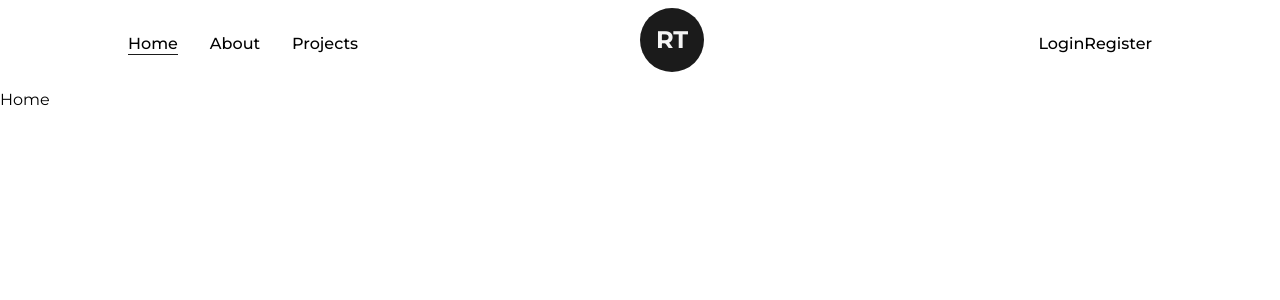
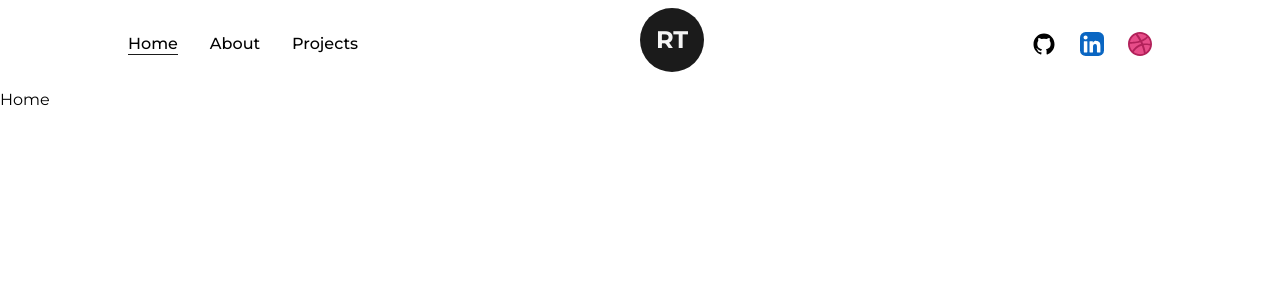
Before and after one commit to RAVINTEJA/portfolio, a Next.js app: page / in a window 1280 px wide. Shown: the top 300 px of the page. Built offline with nearby package versions, Linux system fonts and the light colour scheme.

Commit message:
Included required Icons in Navbar with linkes to social media

```diff
--- a/src/components/Navbar.jsx
+++ b/src/components/Navbar.jsx
@@ -1,6 +1,15 @@
 import Link from "next/link";
 import Logo from "./Logo.js";
 import { useRouter } from "next/router.js";
+import {
+  GithubIcon,
+  LinkedInIcon,
+  SunIcon,
+  MoonIcon,
+  LinkArrow,
+  DribbbleIcon,
+} from "./Icons.js";
+import { motion } from "framer-motion";
 // React Navigation bar component using Tailwind CSS
 
 const CustomLink = ({ href, title, className = "" }) => {
@@ -9,8 +18,9 @@ const CustomLink = ({ href, title, className = "" }) => {
   return (
     <Link href={href} className={`${className} relative group`}>
       {title}
-      <span className={`h-[1px] inline-block bg-dark absolute left-0 -bottom-0.5 group-hover:w-full transition-[width] ease duration-300
-       ${router.asPath === href ? 'w-full' : 'w-0'}`}
+      <span
+        className={`h-[1px] inline-block bg-dark absolute left-0 -bottom-0.5 group-hover:w-full transition-[width] ease duration-300
+       ${router.asPath === href ? "w-full" : "w-0"}`}
       >
         &nbsp;
       </span>
@@ -26,13 +36,34 @@ export default function Navbar() {
         <CustomLink href="/about" title="About" className="mx-4" />
         <CustomLink href="/projects" title="Projects" className="ml-4" />
       </nav>
-      <nav>
-        <Link href="/" target={"_blank"}>
-          Login
-        </Link>
-        <Link href="/" target={"_blank"}>
-          Register
-        </Link>
+      <nav className="flex items-center justify-center flex-wrap">
+        <motion.a
+          href="https://github.com/RAVINTEJA"
+          target={"_blank"}
+          whileHover={{ y: -2 }}
+          whileTap={{ scale: 0.9 }}
+          className="w-6 mx-3"
+        >
+          <GithubIcon />
+        </motion.a>
+        <motion.a
+          href="https://www.linkedin.com/in/ravin-teja-chilukamari-8510bb1b7/"
+          target={"_blank"}
+          whileHover={{ y: -2 }}
+          whileTap={{ scale: 0.9 }}
+          className="w-6 mx-3"
+        >
+          <LinkedInIcon />
+        </motion.a>
+        <motion.a
+          href="/"
+          target={"_blank"}
+          whileHover={{ y: -2 }}
+          whileTap={{ scale: 0.9 }}
+          className="w-6 ml-3"
+        >
+          <DribbbleIcon />
+        </motion.a>
       </nav>
       <div className="absolute left-[50%] top-2 translate-x-[-50%">
         <Logo />
```
